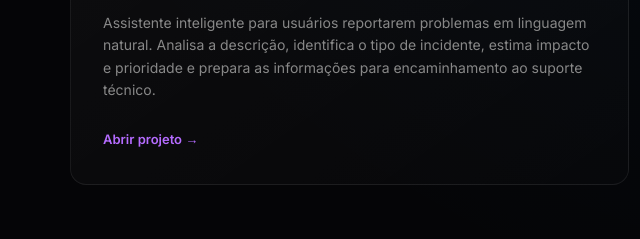
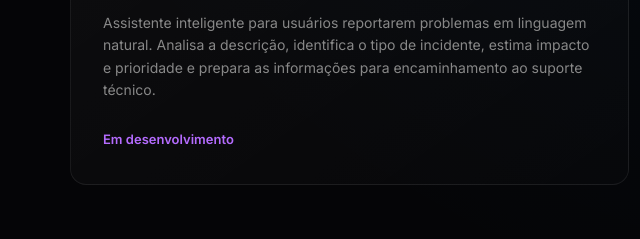
Before and after one commit to jessicamchagas/jessicamchagas.github.io, a plain HTML site: page index.html in a window 1280 px wide. Shown: the part 4801-5040 px from the top of the page, 0-640 px from the left. Drawn offline with Linux system fonts and the light colour scheme; animation ran at ten frames a second.

Commit message:
Remove project link and add development status

```diff
--- a/index.html
+++ b/index.html
@@ -2574,13 +2574,9 @@ encaminhamento ao suporte técnico.
 
 </p>
 
-<a
-    href="https://jessicamchagas.github.io/ai-incident-analyzer/"
-    target="_blank"
-    class="project-link"
->
-Abrir projeto →
-</a>
+<span class="project-link">
+Em desenvolvimento
+</span>
 
 </div>
 
```
